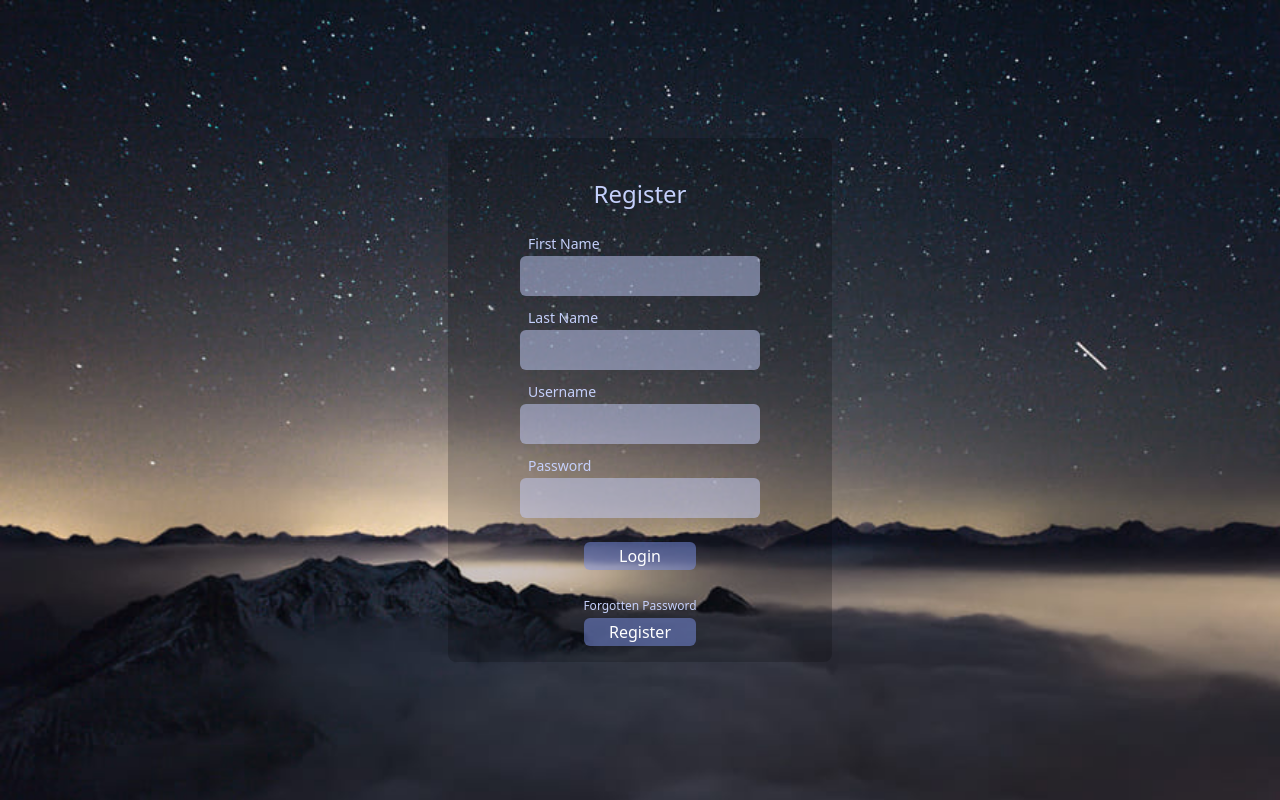
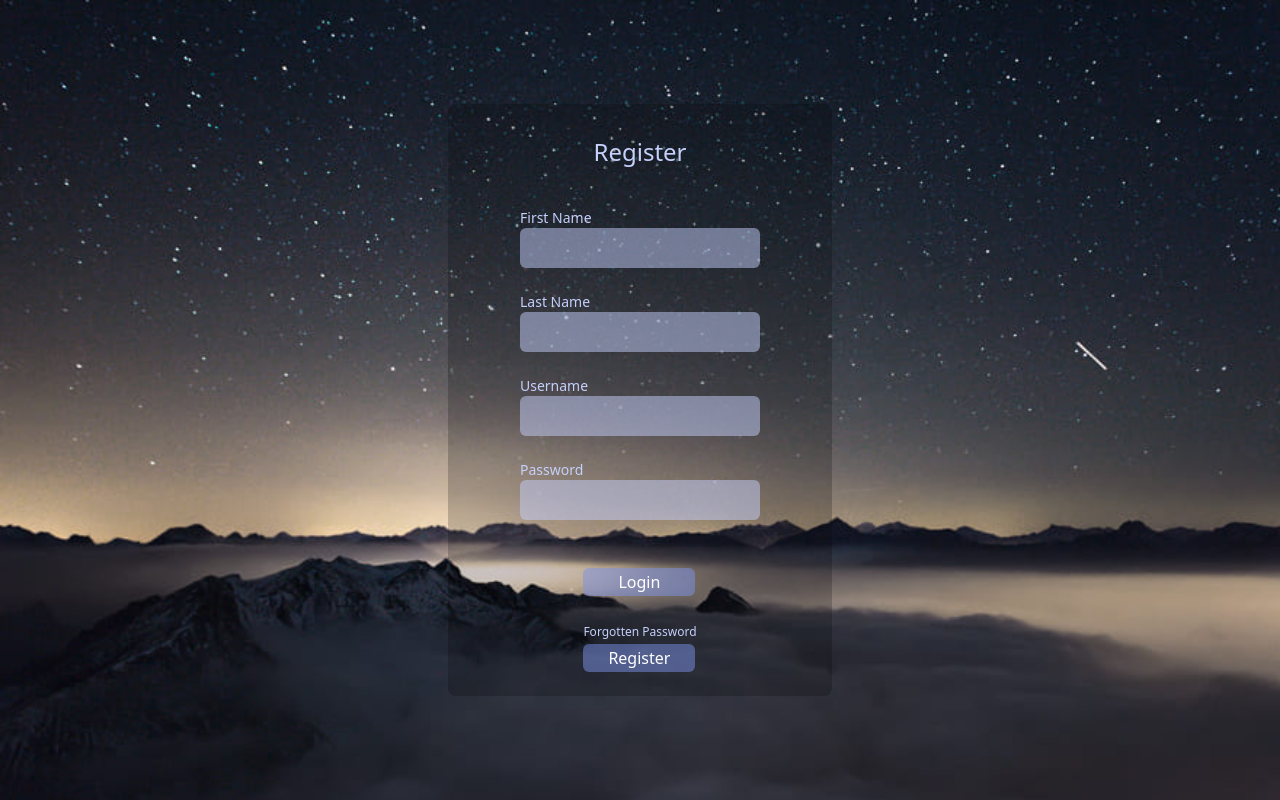
Before and after one commit to hex-dex/easy-social-client, a React (Vite) app: page /register in a window 1280 px wide. Built offline with nearby package versions, Linux system fonts and the light colour scheme.

Commit message:
Refactored styling for register page and completed it

```diff
--- a/src/pages/Register.jsx
+++ b/src/pages/Register.jsx
@@ -1,52 +1,100 @@
-import React from 'react'
+import React from 'react';
+import { useForm } from 'react-hook-form';
+import { useFormAction } from 'react-router-dom';
 import background from '../assets/sky.jpg';
 
 const Register = () => {
+  const {
+    register,
+    handleSubmit,
+    formState: { errors },
+  } = useForm();
+  const onSubmit = (values) => console.log(values);
   return (
     <div
-    className='center h-screen bg-no-repeat bg-cover'
+      className="flex justify-center h-screen bg-no-repeat bg-cover"
       style={{ backgroundImage: `url(${background})` }}
     >
-    <div className='my-auto  w-96 rounded-lg bg-black bg-opacity-20 pb-4' >
-      <h1 className='text-2xl mt-10 mb-3 text-hawkes-blue-500 text-center'>
+      <div className="my-auto  w-96 rounded-lg bg-black bg-opacity-20 pb-4">
+        <h1 className="text-2xl my-8 text-hawkes-blue-500 text-center">
           Register
         </h1>
-      <form className='flex flex-col'>
-        <label className=' ml-20 mt-3 text-sm text-hawkes-blue-500'>
-          First Name
-        </label>
-        <div className='center'>
-          <input type='text' className='forms mt-0.5' />
+        <form className="py-2" onSubmit={handleSubmit(onSubmit)}>
+          <div className="flex flex-col mx-auto w-fit">
+            <label className="text-sm text-hawkes-blue-500">First Name</label>
+            <input
+              type="text"
+              className="forms"
+              {...register('first_name', {
+                required: 'Enter First Name',
+                pattern: {
+                  message: 'Not A First Name',
+                },
+              })}
+            />
+            <span className="text-red-700 h-6  w-fit mx-auto">
+              {errors?.first_name && errors.first_name.message}
+            </span>
           </div>
-        <label className=' ml-20 mt-3 text-sm text-hawkes-blue-500'>
-          Last Name
-        </label>
-        <div className='center'>
-          <input type='text' className='forms mt-0.5' />
+          <div className="flex flex-col mx-auto w-fit">
+            <label className="text-sm text-hawkes-blue-500">Last Name</label>
+            <input
+              type="text"
+              className="forms"
+              {...register('last_name', {
+                required: 'Enter Last Name',
+                pattern: {
+                  message: 'Not A Valid Last Name',
+                },
+              })}
+            />
+            <span className="text-red-700 h-6 w-fit mx-auto">
+              {errors?.last_name && errors.last_name.message}
+            </span>
           </div>
-        <label className=' ml-20 mt-3 text-sm text-hawkes-blue-500'>
-          Username
-        </label>
-        <div className='center'>
-          <input type='text' className='forms mt-0.5' />
+          <div className="flex flex-col mx-auto w-fit">
+            <label className="text-sm text-hawkes-blue-500">Username</label>
+            <input
+              type="text"
+              className="forms"
+              {...register('username', {
+                required: 'Enter Username',
+                pattern: {
+                  message: 'Not A Valid Username',
+                },
+              })}
+            />
+            <span className="text-red-700 h-6 w-fit mx-auto">
+              {errors?.username && errors.username.message}
+            </span>
           </div>
-        <label className=' ml-20 mt-3 text-sm text-hawkes-blue-500'>
-          Password
-        </label>
-        <div className='center'>
-          <input type='password' className='forms mt-0.5 ' />
+          <div className="flex flex-col mx-auto w-fit">
+            <label className="text-sm text-hawkes-blue-500">Password</label>
+            <input
+              type="password"
+              className="forms"
+              {...register('password', {
+                required: 'Enter Password',
+                pattern: {
+                  message: 'Not A Valid Password',
+                },
+              })}
+            />
+            <span className="text-red-700 h-6 w-fit mx-auto">
+              {errors?.password && errors.password.message}
+            </span>
           </div>
-        <div className='center'>
-          <button className='btn mt-6 '>Login</button>
-          <p className='mt-7 text-xs mb-1 text-hawkes-blue-500'>
+          <div className="flex flex-col  mx-auto w-fit">
+            <button className="btn mt-6">Login</button>
+            <p className="mt-7 text-xs mb-1 text-hawkes-blue-500">
               Forgotten Password
             </p>
-          <button className='btn'>Register</button>
+            <button className="btn">Register</button>
           </div>
         </form>
       </div>
     </div>
-  )
-}
+  );
+};
 
-export default Register
+export default Register;
```
Lines whose indentation alone changed are shown as unchanged.
